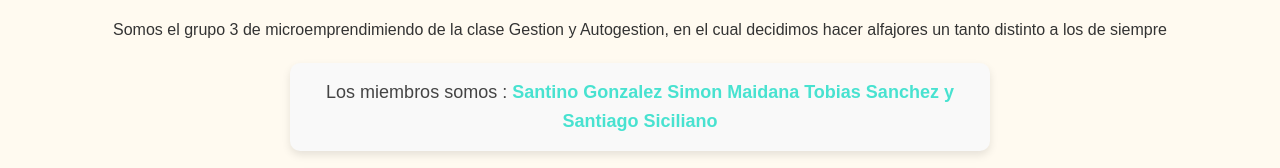
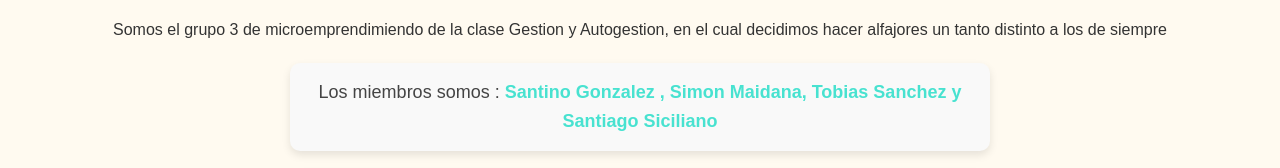
Before and after one commit to tobiax100/alfajoresMomoPag, a plain HTML site: page index.html in a window 1280 px wide. Shown: the part 1158-1326 px from the top of the page. Drawn offline with nearby package versions, Linux system fonts and the light colour scheme.

Commit message:
otra actu 4

```diff
--- a/index.html
+++ b/index.html
@@ -77,7 +77,7 @@
     <section id="about">
         <h2>Sobre Nosotros</h2>
         <p>Somos el grupo 3 de microemprendimiendo de la clase Gestion y Autogestion, en el cual decidimos hacer alfajores un tanto distinto a los de siempre</p>
-        <p class="member-list">Los miembros somos : <strong>Santino Gonzalez  Simon Maidana Tobias Sanchez  y  Santiago Siciliano </strong></p>
+        <p class="member-list">Los miembros somos : <strong>Santino Gonzalez , Simon Maidana, Tobias Sanchez  y  Santiago Siciliano </strong></p>
         <p class="reseñaPQ">Elegimos los alfajores bañados en chocolate con relleno de dulce de leche repostero y queso crema por su combinación perfecta de sabores y texturas. El dulce de leche aporta dulzura y consistencia, el queso crema añade suavidad y un toque ácido que equilibra el sabor, y el baño de chocolate ofrece un contraste crujiente. Usamos ingredientes frescos y de alta calidad para asegurar un producto gourmet. Esta combinación diferenciada no solo celebra la tradición repostera, sino que también presenta una propuesta innovadora y exclusiva que destaca en el mercado. 🍫🍬✨</p>
 
 
```
